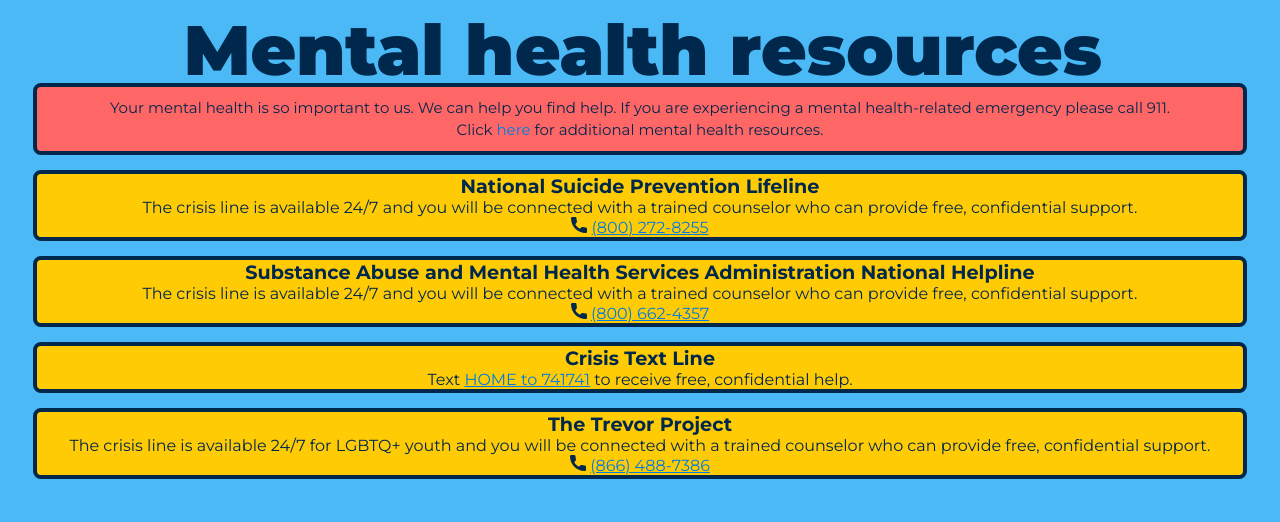
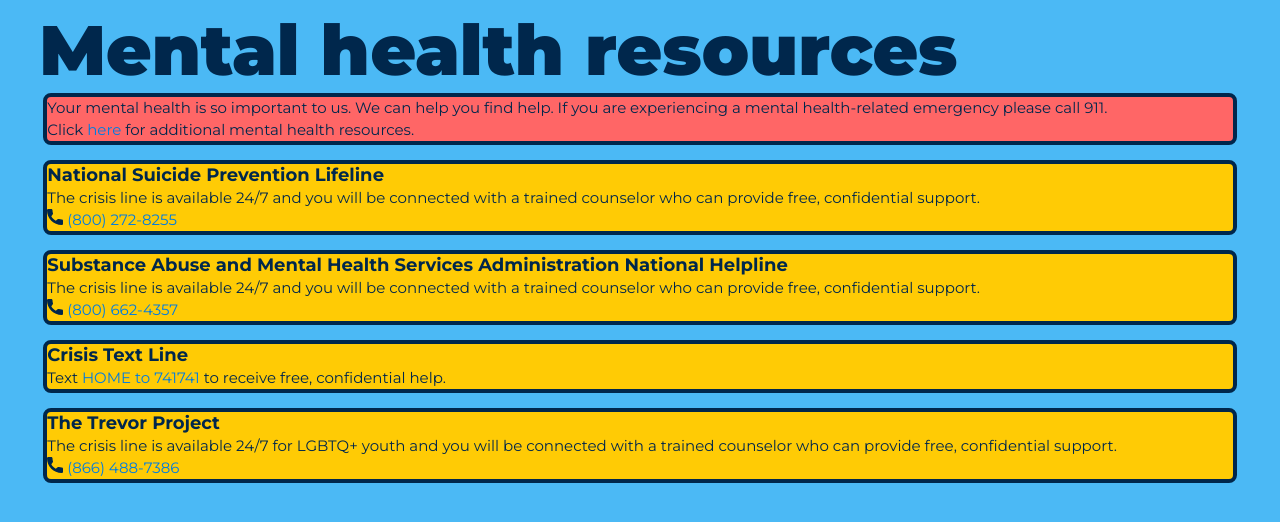
Before and after one commit to umichfjp/umichfjp.github.io, a Jekyll site: the page built from pages/mental_health.html, in a window 1280 px wide. Shown: the top 522 px of the page. Built offline with Jekyll 4.4.1, drawn with Linux system fonts in a browser that asks for light colours.

Commit message:
Update mental_health.html

```diff
--- a/pages/mental_health.html
+++ b/pages/mental_health.html
@@ -6,9 +6,9 @@ title: Flint Justice Partnership Official Website
   <body>
     <div class="grid">
 
-      <div class="text"><center>
+      <div class="text">
         <div class="titlere">Mental health resources</div>
-        <div class="containerred"><h3>
+        <h3><div class="containerred">
           Your mental health is so important to us. We can help you find help. If you are experiencing a mental health-related emergency please call 911.
           <br>Click <a href="https://afsp.org/suicide-prevention-resources#additional-resources-by-mental-health-condition" target="_blank">here</a> for additional mental health resources.
         </div>
@@ -37,7 +37,6 @@ title: Flint Justice Partnership Official Website
           <br /><img src="https://umichfjp.github.io/assets/icons/phone.svg" alt="Phone" style="width:16px;"> <a href="tel:+1866-488-7386">(866) 488-7386</a>
         </div>
         </h3>
-          </center>
         </div>
       </div>
   </body>
```
